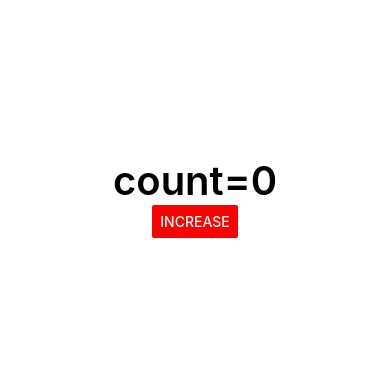
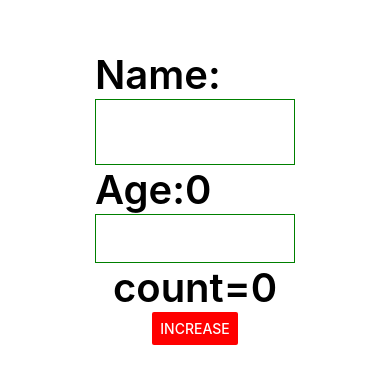
Before and after one commit to leminhtien289/HocReactNative, a React Native app: screen / in a window 390 px wide. Shown: the part 225-608 px from the top of the page. Built offline with nearby package versions, Linux system fonts and the light colour scheme.

Commit message:
Text inputs

```diff
--- a/App.tsx
+++ b/App.tsx
@@ -1,13 +1,44 @@
 import { StatusBar } from 'expo-status-bar';
 import { useState } from 'react';
-import { Button, StyleSheet, Text, View } from 'react-native';
+import { Button, StyleSheet, Text, TextInput, View } from 'react-native';
 
 export default function App() {
 
   const [count, setCount] = useState<number>(0);
+  const [name, setName] = useState<string>("");
+  const [age, setAge] = useState<number>(0);
+
+
   //jsx
   return (
     <View style={styles.container}>
+      <View>
+        <Text style={{ fontSize: 40, fontWeight: "600" }}>Name:{name}</Text>
+        <TextInput
+          multiline
+          onChangeText={(value) => setName(value)}
+          style={{
+            borderColor: "green",
+            borderWidth: 1,
+            width: 200,
+            padding: 15
+          }}
+        />
+      </View>
+      <View>
+        <Text style={{ fontSize: 40, fontWeight: "600" }}>Age:{age}</Text>
+        <TextInput
+          onChangeText={(value) => setAge(+value)}
+          style={{
+            borderColor: "green",
+            borderWidth: 1,
+            width: 200,
+            padding: 15
+          }}
+          keyboardType='numeric'
+          maxLength={2}
+        />
+      </View>
       <Text style={{ fontSize: 40, fontWeight: "600" }}>
         count={count}
       </Text>
@@ -17,7 +48,7 @@
           title='Increase' onPress={() => setCount(count + 1)}
         />
       </View>
-    </View>
+    </View >
   );
 }
 
```
